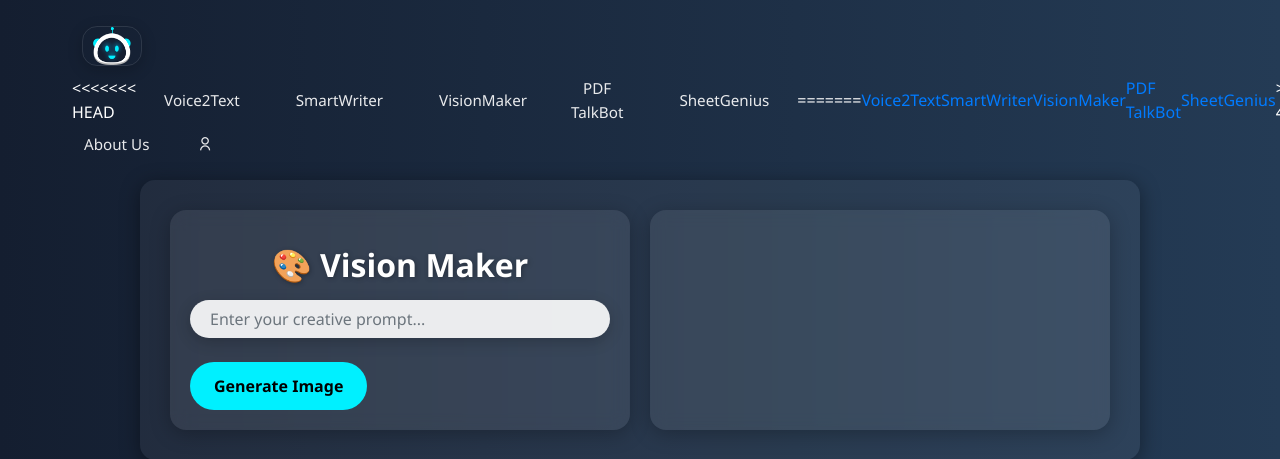
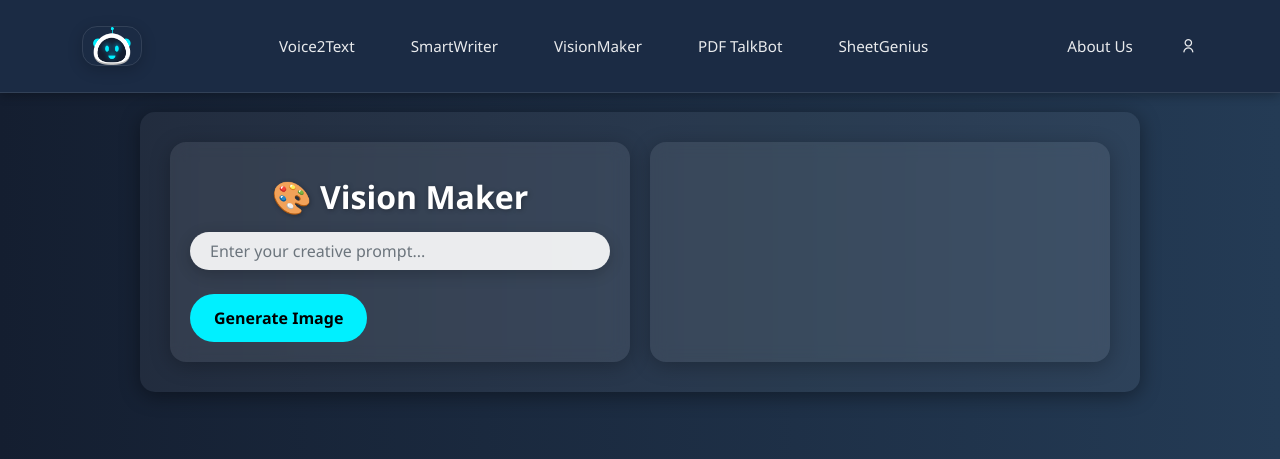
Before and after one commit to devissvtr/bot-multiservices, a Flask app: page /visionmaker in a window 1280 px wide. Shown: the top 459 px of that part. Run offline with Flask 3, Linux system fonts and the light colour scheme; the page is wider than the window, and the part outside it is not shown; some libraries are stand-ins or nearby versions.

Commit message:
change navbar

```diff
--- a/templates/services/visionmaker.html
+++ b/templates/services/visionmaker.html
@@ -28,10 +28,6 @@
       margin: 10px;
     }
 
-<<<<<<< HEAD
-    /* Header Styles */
-=======
->>>>>>> 40631bd41bca4c990b0d5e21795b119b24f7dd15
     .header {
         background-color: #1B2B44;
         box-shadow: 0 2px 10px rgba(0, 0, 0, 0.3);
@@ -110,10 +106,6 @@
         margin-left: 1.5rem;
     }
 
-<<<<<<< HEAD
-    /* Main Content Styles */
-=======
->>>>>>> 40631bd41bca4c990b0d5e21795b119b24f7dd15
     .main {
         margin-top: 5rem;
         flex-grow: 1;
@@ -258,19 +250,11 @@
                 <img class="dashboard-logo"src="{{ url_for('static', filename='logo_bot-multiservices.png') }}" alt="Logo">
             </a>
             <ul class="nav__list">
-<<<<<<< HEAD
                 <li class="nav__item"><a href="/voice2text" class="nav__link">Voice2Text</a></li>
                 <li class="nav__item"><a href="/smartwriter" class="nav__link">SmartWriter</a></li>
                 <li class="nav__item"><a href="/visionmaker" class="nav__link">VisionMaker</a></li>
                 <li class="nav__item"><a href="/pdf-talkbot" class="nav__link">PDF TalkBot</a></li>
                 <li class="nav__item"><a href="/sheetgenius" class="nav__link">SheetGenius</a></li>
-=======
-                <li class="nav_item"><a href="/voice2text" class="nav_link">Voice2Text</a></li>
-                <li class="nav_item"><a href="/smartwriter" class="nav_link">SmartWriter</a></li>
-                <li class="nav_item"><a href="/visionmaker" class="nav_link">VisionMaker</a></li>
-                <li class="nav_item"><a href="/pdf-talkbot" class="nav_link">PDF TalkBot</a></li>
-                <li class="nav_item"><a href="/sheetgenius" class="nav_link">SheetGenius</a></li>
->>>>>>> 40631bd41bca4c990b0d5e21795b119b24f7dd15
             </ul>
             <div class="nav__right">
                 <a href="/about-us" class="nav__link">About Us</a>
```
